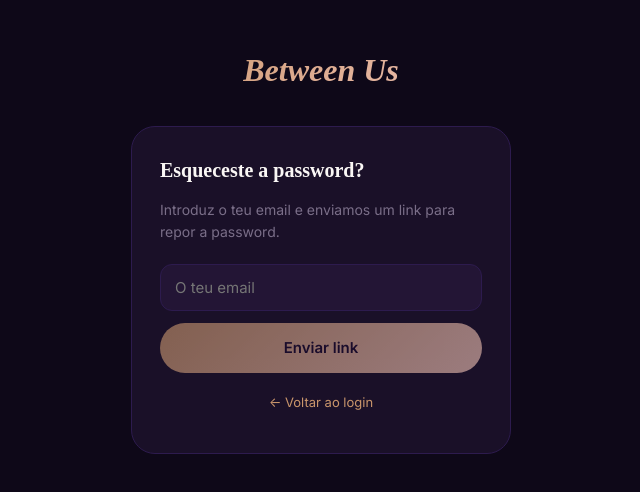
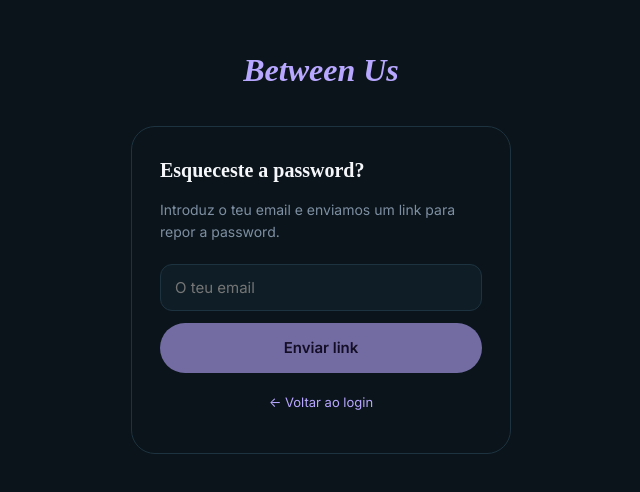
Before and after one commit to Bzuzinho/BetweenUs, a React (Vite) app in the folder client/: page /forgot-password in a window 1280 px wide. Shown: the part 150-642 px from the top of the page, without its empty margins (319-959 px from the left). Built offline with nearby package versions, Linux system fonts and the light colour scheme; no server answers.

Commit message:
design(v3): apply Option 3 palette — dark teal + lavender

```diff
--- a/client/src/pages/ForgotPasswordPage.jsx
+++ b/client/src/pages/ForgotPasswordPage.jsx
@@ -3,8 +3,12 @@ import { Link } from 'react-router-dom'
 import api from '../lib/api'
 
 const C = {
-  bg:'#0E0818', card:'#1A1028', input:'#231535', plum:'#2D1B4E',
-  accent:'#C9956B', rose:'#F2C4B8', white:'#FAF7F5', muted:'#7A6E88'
+  bg:'#0A141A', surface:'#102129', elevated:'#172C36',
+  border:'#1E3340', input:'#0F1E26',
+  primary:'#B8A7FF', primaryDim:'rgba(184,167,255,0.12)',
+  text:'#F5F7FA', text2:'#AAB6C2', muted:'#7E8FA3',
+  success:'#4ADE80', successDim:'rgba(74,222,128,0.1)',
+  warning:'#FBBF24', danger:'#F87171', dangerDim:'rgba(248,113,113,0.1)',
 }
 
 export default function ForgotPasswordPage() {
@@ -30,34 +34,34 @@ export default function ForgotPasswordPage() {
     <div style={{ minHeight:'100vh', background:C.bg, display:'flex', alignItems:'center', justifyContent:'center', padding:24 }}>
       <div style={{ width:'100%', maxWidth:380 }}>
         <div style={{ textAlign:'center', marginBottom:32 }}>
-          <h1 style={{ fontFamily:"'Playfair Display',serif", fontSize:32, fontStyle:'italic', background:`linear-gradient(135deg,${C.accent},${C.rose})`, WebkitBackgroundClip:'text', WebkitTextFillColor:'transparent', margin:0 }}>Between Us</h1>
+          <h1 style={{ fontFamily:"'Playfair Display',serif", fontSize:32, fontStyle:'italic', background:C.primary, WebkitBackgroundClip:'text', WebkitTextFillColor:'transparent', margin:0 }}>Between Us</h1>
         </div>
-        <div style={{ background:C.card, border:`1px solid ${C.plum}`, borderRadius:24, padding:28 }}>
+        <div style={{ background:C.card, border:`1px solid ${C.border}`, borderRadius:24, padding:28 }}>
           {sent ? (
             <div style={{ textAlign:'center' }}>
               <div style={{ fontSize:48, marginBottom:12 }}>📧</div>
-              <h2 style={{ fontFamily:"'Playfair Display',serif", color:C.white, fontSize:20, marginBottom:8 }}>Email enviado</h2>
+              <h2 style={{ fontFamily:"'Playfair Display',serif", color:C.text, fontSize:20, marginBottom:8 }}>Email enviado</h2>
               <p style={{ color:C.muted, fontSize:14, lineHeight:1.6 }}>
                 Se este email existe na nossa base de dados, receberás um link para repor a password. O link expira em 1 hora.
               </p>
             </div>
           ) : (
             <>
-              <h2 style={{ fontFamily:"'Playfair Display',serif", color:C.white, fontSize:20, marginBottom:8, marginTop:0 }}>Esqueceste a password?</h2>
+              <h2 style={{ fontFamily:"'Playfair Display',serif", color:C.text, fontSize:20, marginBottom:8, marginTop:0 }}>Esqueceste a password?</h2>
               <p style={{ color:C.muted, fontSize:14, marginBottom:20, lineHeight:1.6 }}>Introduz o teu email e enviamos um link para repor a password.</p>
-              {error && <div style={{ background:'rgba(224,92,122,0.1)', border:'1px solid rgba(224,92,122,0.3)', borderRadius:12, padding:'10px 14px', marginBottom:14, color:'#E05C7A', fontSize:13 }}>{error}</div>}
+              {error && <div style={{ background:'rgba(224,92,122,0.1)', border:'1px solid rgba(224,92,122,0.3)', borderRadius:12, padding:'10px 14px', marginBottom:14, color:'#F87171', fontSize:13 }}>{error}</div>}
               <input type="email" value={email} onChange={e => setEmail(e.target.value)}
                 onKeyDown={e => e.key === 'Enter' && handleSubmit()}
                 placeholder="O teu email"
-                style={{ width:'100%', background:C.input, border:`1.5px solid ${C.plum}`, borderRadius:12, padding:'13px 14px', color:C.white, fontSize:15, marginBottom:12 }}/>
+                style={{ width:'100%', background:C.input, border:`1.5px solid ${C.border}`, borderRadius:12, padding:'13px 14px', color:C.text, fontSize:15, marginBottom:12 }}/>
               <button onClick={handleSubmit} disabled={loading || !email}
-                style={{ width:'100%', background:`linear-gradient(135deg,${C.accent},${C.rose})`, border:'none', borderRadius:50, padding:14, fontSize:15, fontWeight:700, color:'#1A0A2E', cursor:'pointer', opacity:!email||loading?0.6:1, minHeight:50 }}>
+                style={{ width:'100%', background:C.primary, border:'none', borderRadius:50, padding:14, fontSize:15, fontWeight:700, color:'#1A0A2E', cursor:'pointer', opacity:!email||loading?0.6:1, minHeight:50 }}>
                 {loading ? 'A enviar...' : 'Enviar link'}
               </button>
             </>
           )}
           <p style={{ textAlign:'center', marginTop:20, color:C.muted, fontSize:13 }}>
-            <Link to="/login" style={{ color:C.accent, textDecoration:'none' }}>← Voltar ao login</Link>
+            <Link to="/login" style={{ color:C.primary, textDecoration:'none' }}>← Voltar ao login</Link>
           </p>
         </div>
       </div>
```
